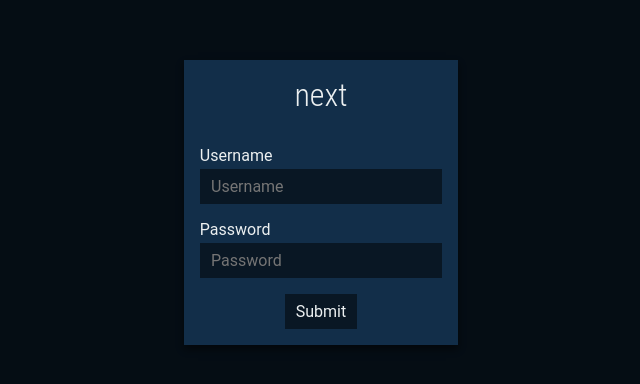
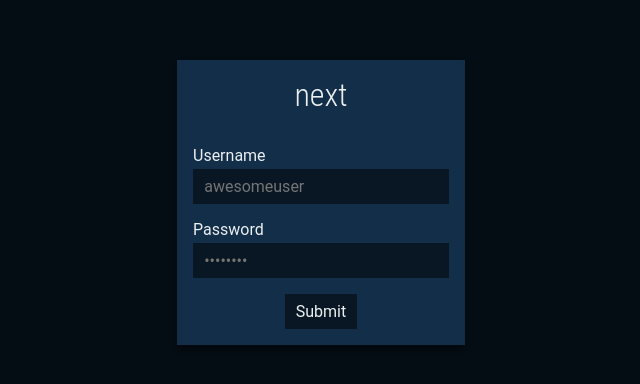
Before and after one commit to thatnuei/next, a React (Create React App) app: page / in a window 1280 px wide. Shown: the part 198-582 px from the top of the page, without its empty margins (319-959 px from the left). Built offline with nearby package versions, Linux system fonts and the light colour scheme.

Commit message:
LoginModal: set custom panel width + input placeholders

```diff
--- a/src/app/LoginModal.tsx
+++ b/src/app/LoginModal.tsx
@@ -21,14 +21,14 @@ export class LoginModal extends React.Component {
 
   renderForm = (props: FormikProps<LoginValues>) => {
     return (
-      <Modal>
+      <Modal panelWidth="18rem">
         <HeaderText>next</HeaderText>
         <Form onSubmit={props.handleSubmit}>
           <FormField>
             <TextInput
               labelText="Username"
               name="account"
-              placeholder="Username"
+              placeholder="awesomeuser"
               value={props.values.account}
               onChange={props.handleChange}
             />
@@ -38,7 +38,7 @@ export class LoginModal extends React.Component {
               labelText="Password"
               name="password"
               type="password"
-              placeholder="Password"
+              placeholder="••••••••"
               value={props.values.password}
               onChange={props.handleChange}
             />
```
